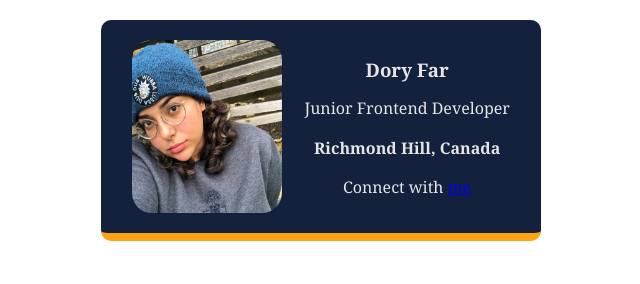
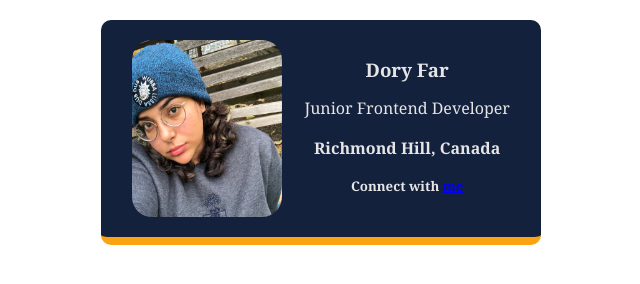
Before and after one commit to DoryFar/Digital-Card, a plain HTML site: page index.html in a window 1280 px wide. Shown: the full height of the page, 319-959 px from the left. Drawn offline with nearby package versions, Linux system fonts and the light colour scheme.

Commit message:
Add LinkedIn link

```diff
--- a/index.html
+++ b/index.html
@@ -9,7 +9,7 @@
                 <h3>Dory Far</h3>
                 <p>Junior Frontend Developer</p>
                 <h4>Richmond Hill, Canada</h4>
-                <p>Connect with <a target="_blank" href="https://www.linkedin.com/in/d-ershadifar/">me</a></p>
+                <h5>Connect with <a target="_blank" href="https://www.linkedin.com/in/d-ershadifar/">me</a></h5>
             </div>
         </div>
     </body>
```
